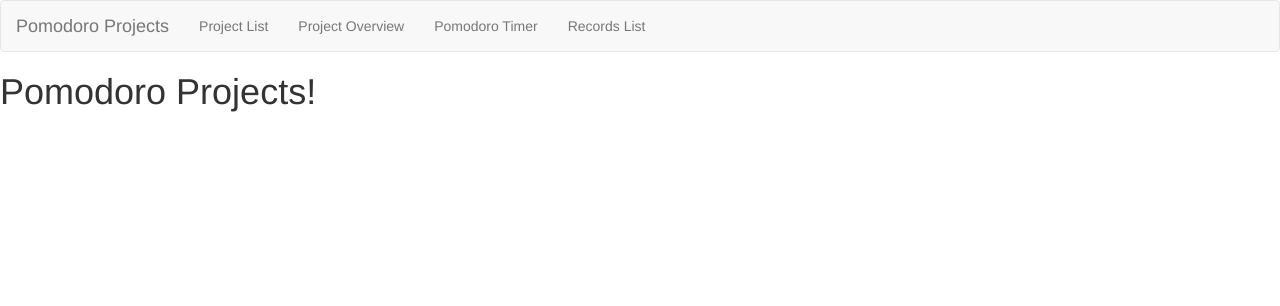
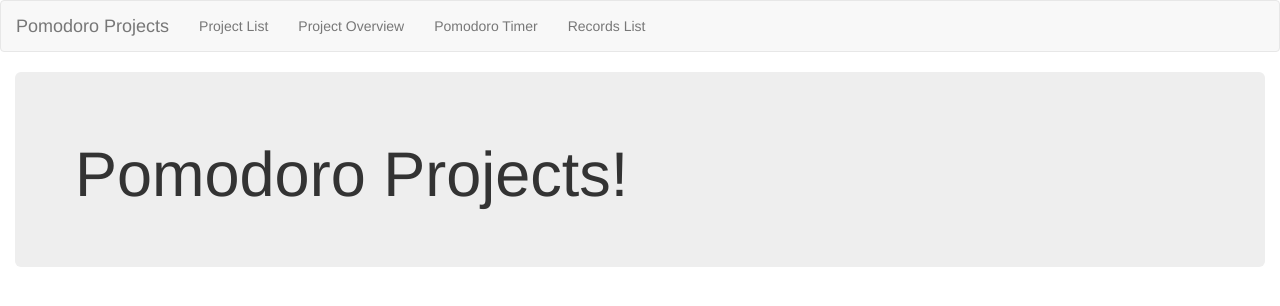
Before and after one commit to DrakeMorrison/TeamPomodoro, a React (Create React App) app: page / in a window 1280 px wide. Shown: the top 306 px of the page. Built offline with nearby package versions, Linux system fonts and the light colour scheme.

Commit message:
nav repositioned

```diff
--- a/src/app/app.jsx
+++ b/src/app/app.jsx
@@ -6,6 +6,7 @@ import PomodoroTimer from '../components/PomodoroTimer/PomodoroTimer';
 import RecordsList from '../components/RecordsList/RecordsList';
 import SplashPage from '../components/SplashPage'
 import initialData from '../initialData';
+import Nav from './nav';
 
 const renderMergedProps = (component, ...rest) => {
   const finalProps = Object.assign({}, ...rest);
@@ -30,7 +31,10 @@ export default class App extends React.Component {
     return (
       <div className='App'>
         <BrowserRouter>
-          <Switch>
+          <div>
+            <Nav />
+            <div className='container-fluid'>
+              <Switch>
             <Route
               exact path='/'
               component={SplashPage}
@@ -56,6 +60,8 @@ export default class App extends React.Component {
               initialData={initialData}
             />
           </Switch>
+            </div>
+          </div>
         </BrowserRouter>
       </div>
     );
--- a/src/components/Overview/Overview.jsx
+++ b/src/components/Overview/Overview.jsx
@@ -1,5 +1,4 @@
 import React from 'react';
-import Nav from '../nav';
 import ActiveInventoryColumn from './ActiveInventoryColumn/ActiveInventoryColumn';
 import TodayColumnList from './TodayColumnList/TodayColumnList';
 
@@ -7,7 +6,6 @@ export default class Overview extends React.Component {
   render() {
     return (
       <div className='Overview'>
-        <Nav />
         <h1>ProjectOverview</h1>
 
         <ActiveInventoryColumn tasks={this.props.initialData.tasks}/>
--- a/src/components/Overview/TodayColumnList/TodayColumn/TodayColumn.jsx
+++ b/src/components/Overview/TodayColumnList/TodayColumn/TodayColumn.jsx
@@ -8,7 +8,9 @@ export default class TodayColumn extends React.Component {
       if (task.userId === this.props.user.id) {
         return <TaskRow key={task.id} task={task} />
       }
+      return null;
   });
+
     return (
       <div className='TodayColumn'>
         <h1>TodayColumn: {this.props.user.name}</h1>
--- a/src/components/PomodoroTimer/PomodoroTimer.jsx
+++ b/src/components/PomodoroTimer/PomodoroTimer.jsx
@@ -1,11 +1,9 @@
 import React from 'react';
-import Nav from '../nav';
 
 export default class PomodoroTimer extends React.Component {
   render() {
     return (
       <div className='PomodoroTimer'>
-        <Nav />
         <h1>PomodoroTimer</h1>
       </div>
     );
--- a/src/components/ProjectList/ProjectList.jsx
+++ b/src/components/ProjectList/ProjectList.jsx
@@ -1,5 +1,4 @@
 import React from 'react';
-import Nav from '../nav';
 import ProjectRow from './ProjectRow/ProjectRow';
 
 export default class ProjectList extends React.Component {
@@ -13,7 +12,6 @@ export default class ProjectList extends React.Component {
 
     return (
       <div className='ProjectList'>
-        <Nav />
         <h1>ProjectList</h1>
         {listOfProjects}
       </div>
--- a/src/components/RecordsList/RecordsList.jsx
+++ b/src/components/RecordsList/RecordsList.jsx
@@ -1,5 +1,4 @@
 import React from 'react';
-import Nav from '../nav';
 import TaskRecord from './TaskRecord/TaskRecord';
 
 export default class RecordsList extends React.Component {
@@ -11,7 +10,6 @@ export default class RecordsList extends React.Component {
 
     return (
       <div className='RecordsList'>
-        <Nav />
         <h1>RecordsList</h1>
         {listOfRecords}
       </div>
--- a/src/components/SplashPage.jsx
+++ b/src/components/SplashPage.jsx
@@ -1,12 +1,12 @@
 import React from 'react';
-import Nav from './nav';
 
 export default class SplashPage extends React.Component {
   render() {
     return (
       <div className='SplashPage'>
-        <Nav />
-        <h1>Pomodoro Projects!</h1>
+        <div className='jumbotron'>
+          <h1>Pomodoro Projects!</h1>
+        </div>
       </div>
     );
   }
```
Also changed, not shown: src/app/nav.jsx (renamed from src/components/nav.jsx).
